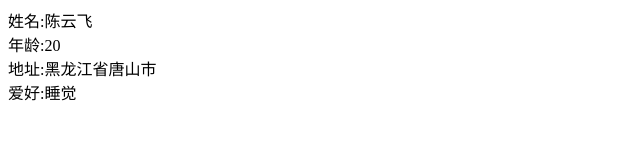
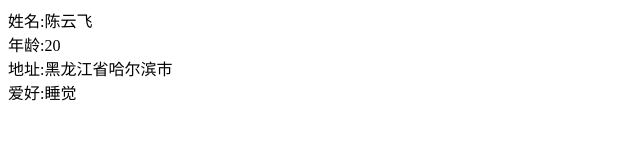
Before and after one commit to BFjacky/principle-explore, a plain HTML site: page mvvm/index.html in a window 1280 px wide. Shown: the full height of the page, 0-640 px from the left. Drawn offline with Linux system fonts and the light colour scheme.

Commit message:
'修改了mvvm测试html的内容'

```diff
--- a/mvvm/index.html
+++ b/mvvm/index.html
@@ -38,10 +38,12 @@
         setTimeout(() => {
             data.person.location.province = '黑龙江省';
         }, 1000);
-        data.love[2] = 'lala'
+        setTimeout(() => {
+            data.person.location.city = '哈尔滨市';
+        }, 2000);
         setTimeout(() => {
             data.love = ['睡觉']
-        }, 1100)
+        }, 1500)
     </script>
 </body>
 
--- a/mvvm/mvvm.js
+++ b/mvvm/mvvm.js
@@ -143,6 +143,7 @@
 const MVVM = function (prop) {
     const containerNode = document.getElementById(prop.id);
 
+    //获得所有需要监听的dom节点
     complieTemplate(containerNode);
     //将所有的nodeValue中含有模板字符串的内容 转移到 nodeTemplate字段上
     nodes.forEach((node) => {
```
